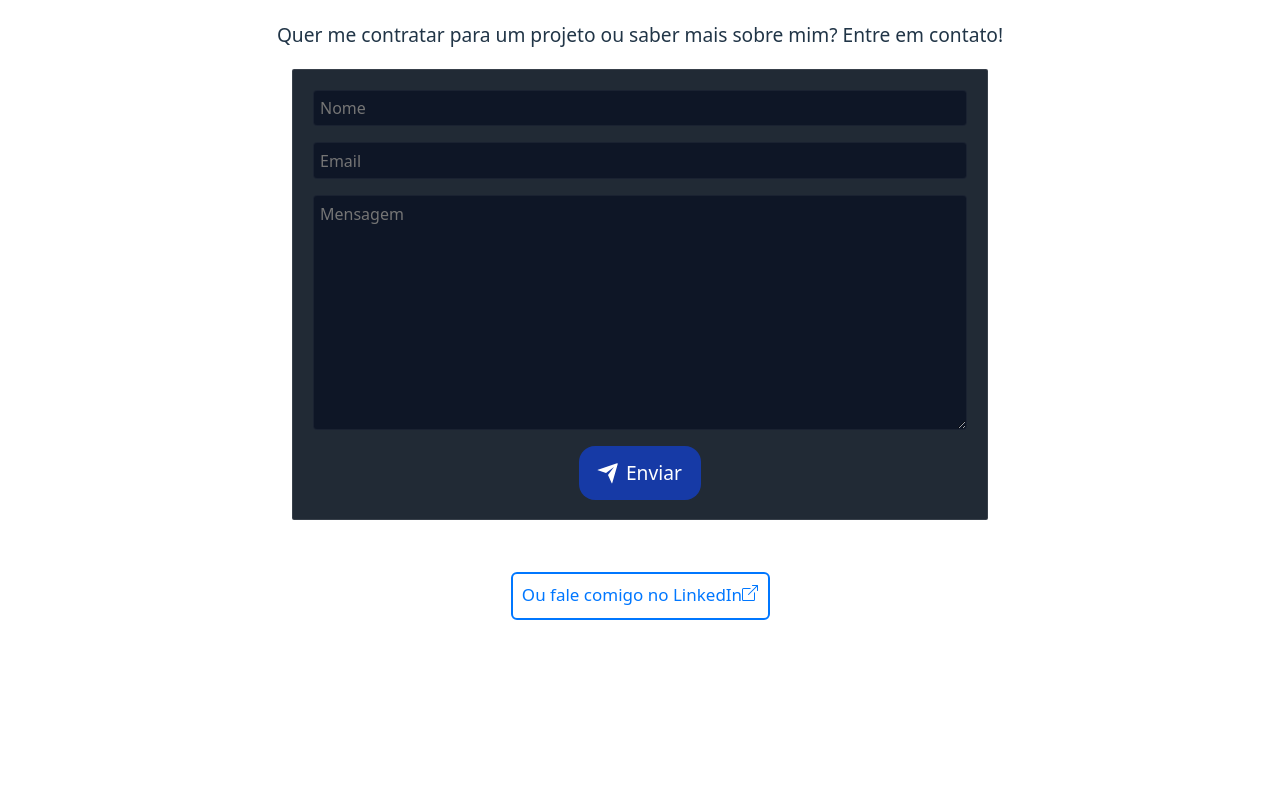
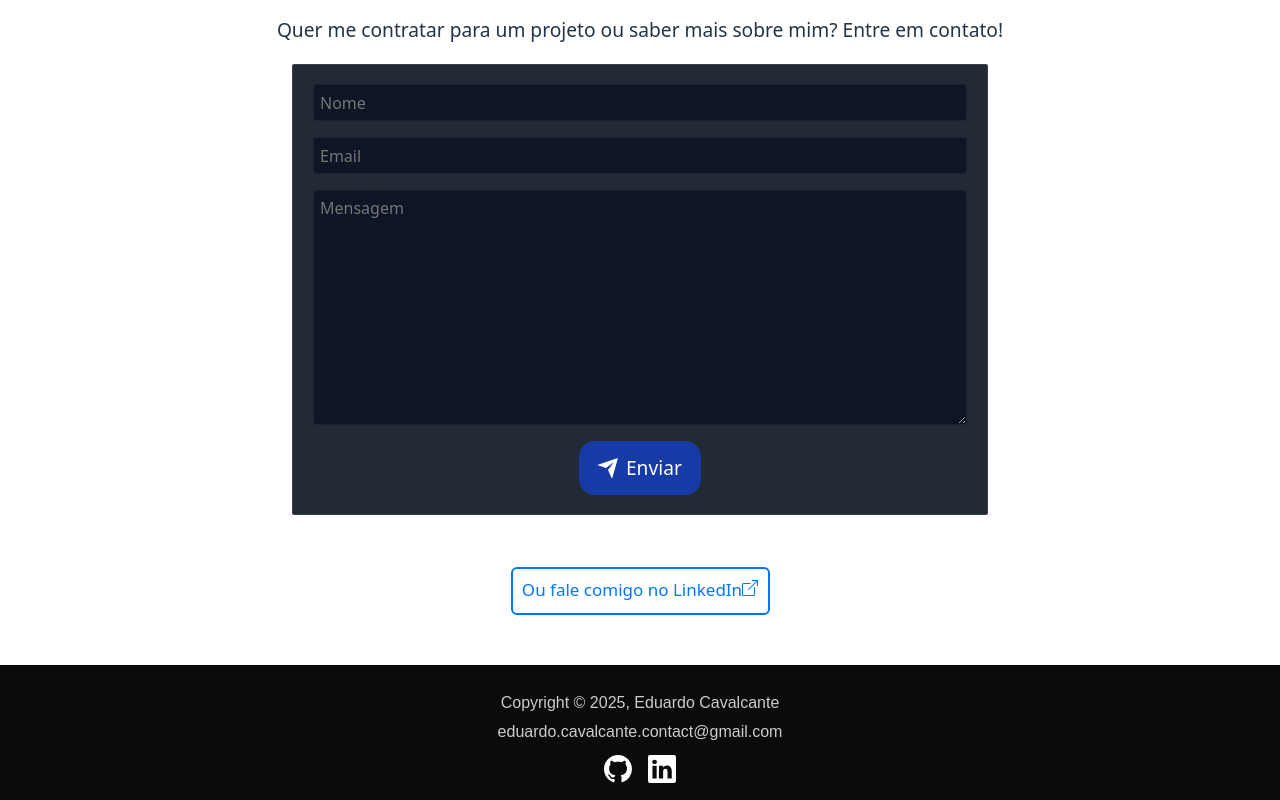
Before and after one commit to eduucavalcante/portfolio, a React (Vite) app: page / in a window 1280 px wide. Shown: the part 2915-3715 px from the top of the page. Before the commit the page ends 3560 px from the top, so only its background shows below. Built offline with nearby package versions, Linux system fonts and the light colour scheme.

Commit message:
Adicionando footer

```diff
--- a/src/App.jsx
+++ b/src/App.jsx
@@ -5,6 +5,7 @@
 import AboutSection from './components/AboutSection'
 import ProjectSection from './components/ProjectSection'
 import ContactSection from './components/ContactSection'
+import Footer from './components/Footer'
 
 function App() {
   const [count, setCount] = useState(0)
@@ -17,6 +18,7 @@
       <AboutSection />
       <ProjectSection />
       <ContactSection />
+      <Footer />
     </>
   )
 }
--- a/src/components/ContactSection.css
+++ b/src/components/ContactSection.css
@@ -96,7 +96,7 @@
     line-height: 2.5em;
     overflow: hidden;
     cursor: pointer;
-    margin: 20px;
+    margin: 20px 0 50px 0;
     font-size: 17px;
     font-weight: 400;
     z-index: 1;
--- /dev/null
+++ b/src/components/Footer.css
@@ -0,0 +1,26 @@
+footer {
+    display: flex;
+    flex-direction: column;
+    justify-content: center;
+    line-height: 0.8em;
+    align-items: center;
+    background-color: #0b0b0b;
+    color: #ccc;
+    padding: 1em;
+    font-family: Arial, Helvetica, sans-serif;
+}
+
+footer #social {
+    margin: 1em 0 0 0;
+}
+
+footer a {
+    text-decoration: none;
+    color: #ccc;
+}
+
+footer a:hover {
+    /* opacity: 50%; */
+    color: #fff;
+    transition: 0.2s ease;
+}
--- /dev/null
+++ b/src/components/Footer.jsx
@@ -0,0 +1,24 @@
+import './Footer.css';
+
+function Footer() {
+    return (
+        <footer>
+            <p>Copyright &copy; 2025, Eduardo Cavalcante</p>
+            <a href="mailto:eduardo.cavalcante.contact@gmail.com">eduardo.cavalcante.contact@gmail.com</a>
+            <div id="social">
+                    <a href="https://github.com/eduucavalcante" target='_blank'>
+                        <svg xmlns="http://www.w3.org/2000/svg" width="28" height="28" fill="currentColor" class="bi bi-github" viewBox="0 0 16 16">
+                            <path d="M8 0C3.58 0 0 3.58 0 8c0 3.54 2.29 6.53 5.47 7.59.4.07.55-.17.55-.38 0-.19-.01-.82-.01-1.49-2.01.37-2.53-.49-2.69-.94-.09-.23-.48-.94-.82-1.13-.28-.15-.68-.52-.01-.53.63-.01 1.08.58 1.23.82.72 1.21 1.87.87 2.33.66.07-.52.28-.87.51-1.07-1.78-.2-3.64-.89-3.64-3.95 0-.87.31-1.59.82-2.15-.08-.2-.36-1.02.08-2.12 0 0 .67-.21 2.2.82.64-.18 1.32-.27 2-.27s1.36.09 2 .27c1.53-1.04 2.2-.82 2.2-.82.44 1.1.16 1.92.08 2.12.51.56.82 1.27.82 2.15 0 3.07-1.87 3.75-3.65 3.95.29.25.54.73.54 1.48 0 1.07-.01 1.93-.01 2.2 0 .21.15.46.55.38A8.01 8.01 0 0 0 16 8c0-4.42-3.58-8-8-8"/>
+                        </svg>
+                    </a>
+                    <a href="https://www.linkedin.com/in/eduardo-cavalcante-dev" target='_blank'>
+                        <svg xmlns="http://www.w3.org/2000/svg" width="28" height="28" fill="currentColor" class="bi bi-linkedin" viewBox="0 0 16 16">
+                            <path d="M0 1.146C0 .513.526 0 1.175 0h13.65C15.474 0 16 .513 16 1.146v13.708c0 .633-.526 1.146-1.175 1.146H1.175C.526 16 0 15.487 0 14.854zm4.943 12.248V6.169H2.542v7.225zm-1.2-8.212c.837 0 1.358-.554 1.358-1.248-.015-.709-.52-1.248-1.342-1.248S2.4 3.226 2.4 3.934c0 .694.521 1.248 1.327 1.248zm4.908 8.212V9.359c0-.216.016-.432.08-.586.173-.431.568-.878 1.232-.878.869 0 1.216.662 1.216 1.634v3.865h2.401V9.25c0-2.22-1.184-3.252-2.764-3.252-1.274 0-1.845.7-2.165 1.193v.025h-.016l.016-.025V6.169h-2.4c.03.678 0 7.225 0 7.225z"/>
+                        </svg>
+                    </a>
+                </div>
+        </footer>
+    )
+}
+
+export default Footer;
--- a/src/components/HomeSection.css
+++ b/src/components/HomeSection.css
@@ -33,17 +33,17 @@
     font-size: 1.7em;
 }
 
-#Home div#social {
+div#social {
     display: flex;
     gap: 1em;
 }
 
-#Home div#social svg:hover {
+div#social svg:hover {
     cursor: pointer;
     opacity: 50%;
 }
 
-#Home div#social a {
+div#social a {
     text-decoration: none;
     color: #fff;
 }
```
